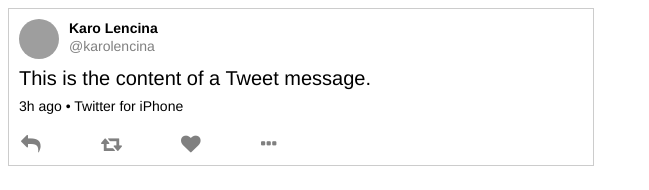
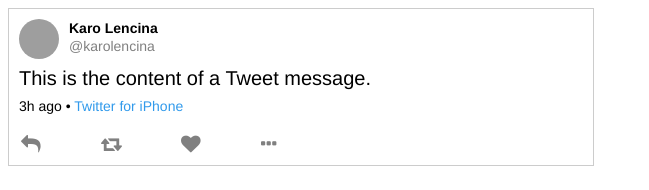
Before and after one commit to karolencina/pure-react, a React app in the folder static-tweet/: page / in a window 1280 px wide. Shown: the whole page, without its empty margins (0-649 px from the left). Built offline with nearby package versions, Linux system fonts and the light colour scheme; grey boxes are pictures that could not be loaded.

Commit message:
Change Device component colour

```diff
--- a/static-tweet/src/index.css
+++ b/static-tweet/src/index.css
@@ -46,6 +46,10 @@
     grid-column: 1 / -1;
 }
 
+.device {
+    color: #319aeb;
+}
+
 .buttons {
     grid-column: 1 / -1;
     margin-top: 10px;
```
